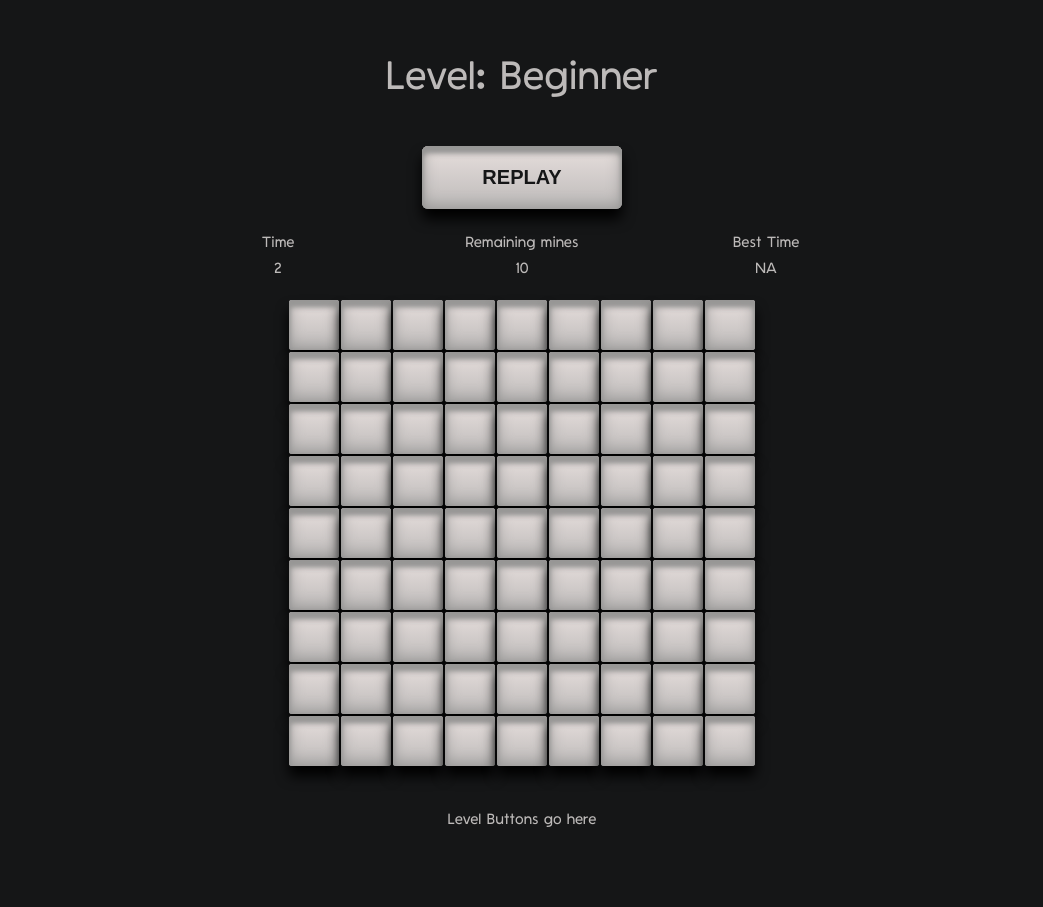
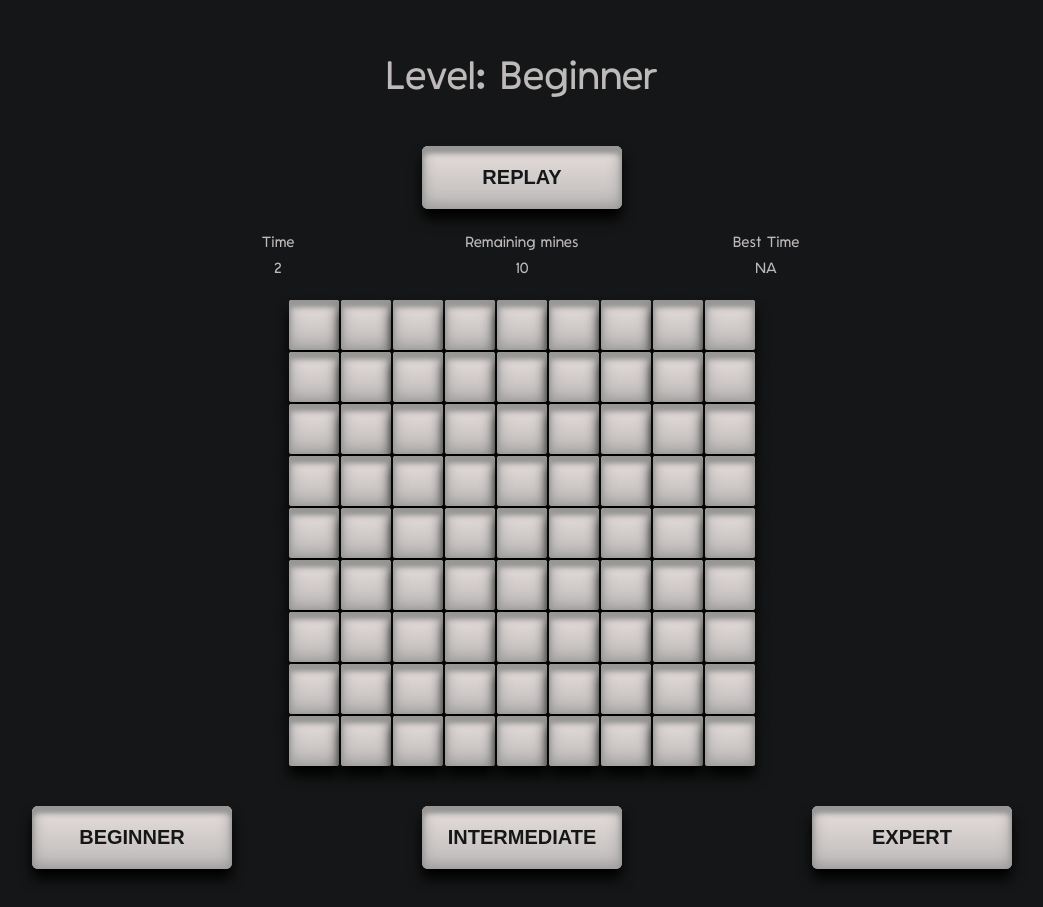
Before and after one commit to keddisa/minesweeper, a React (Create React App) app: page / in a window 1280 px wide. Both pictures are taken after a click on the button "START GAME". Shown: the whole page, without its empty margins (126-1169 px from the left). Before the commit the page ends 870 px from the top, so only its background shows below. Built offline with nearby package versions, Linux system fonts and the light colour scheme.

Commit message:
add styling to level buttons

```diff
--- a/src/components/LevelButtons.js
+++ b/src/components/LevelButtons.js
@@ -1,8 +1,22 @@
 import React from 'react'
 
 const LevelButtons = () => {
+
+    const handleBeginnerClick = () => {
+
+    }
+
+    const handleIntermediateClick = () => {
+
+    }
+
+    const handleExpertClick = () => {
+
+    }
     return(<div className="level-buttons">
-        Level Buttons go here
+        <button className="button-main" onClick={handleBeginnerClick}>Beginner</button>
+        <button className="button-main" onClick={handleIntermediateClick}>Intermediate</button>
+        <button className="button-main" onClick={handleExpertClick}>Expert</button>
     </div>)
 }
 
--- a/src/index.css
+++ b/src/index.css
@@ -83,6 +83,12 @@ body {
   justify-content: center;
   padding-bottom: 2rem; }
 
+.level-buttons {
+  margin: 0rem 5rem;
+  display: grid;
+  grid-template-columns: repeat(3, 1fr);
+  gap: 5rem; }
+
 .cell {
   width: 5rem;
   height: 5rem;
--- /dev/null
+++ b/src/sass/components/_level-buttons.scss
@@ -0,0 +1,6 @@
+.level-buttons {
+    margin: 0rem 5rem;
+    display: grid;
+    grid-template-columns: repeat(3, 1fr);
+    gap: 5rem;
+}
--- a/src/sass/main.scss
+++ b/src/sass/main.scss
@@ -4,5 +4,6 @@
 @import "components/start-view";
 @import "components/game";
 @import "components/mine-field";
+@import "components/level-buttons";
 @import "components/cell";
 @import "components/stats-display";
```
